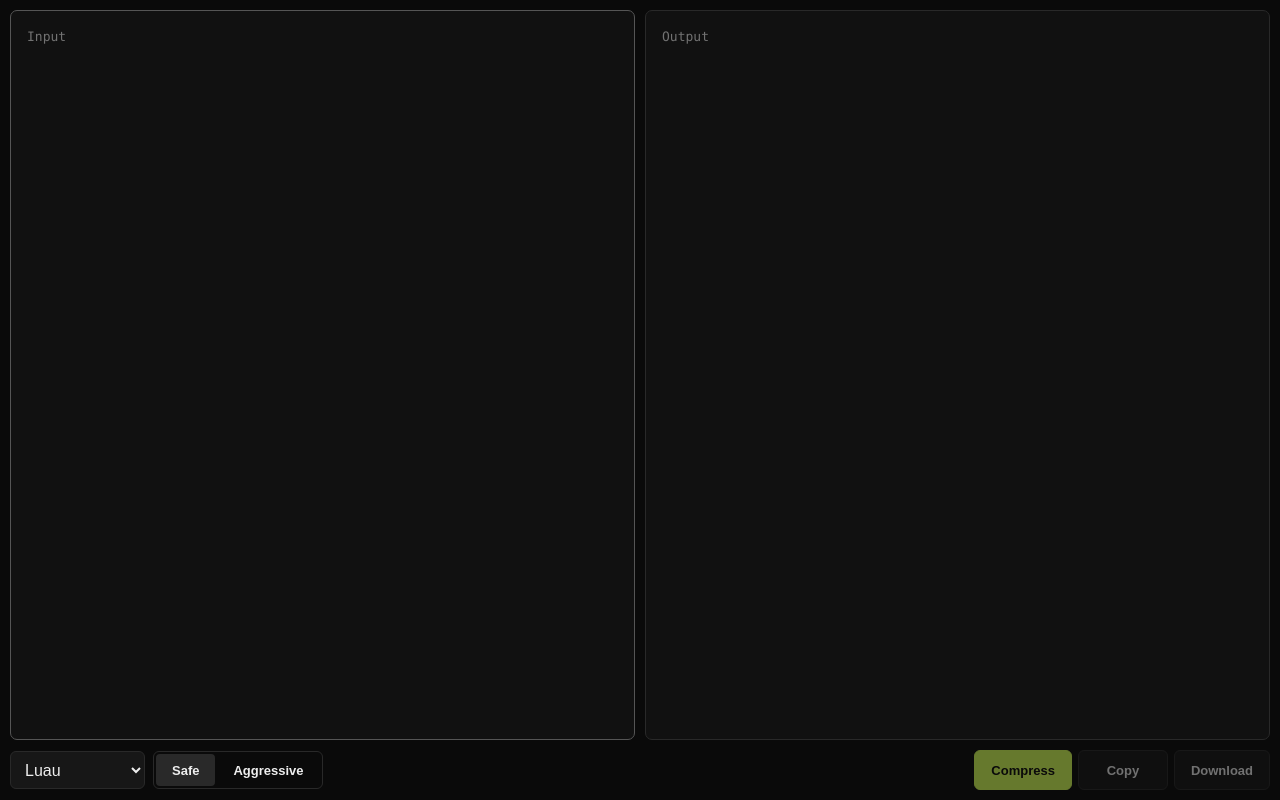
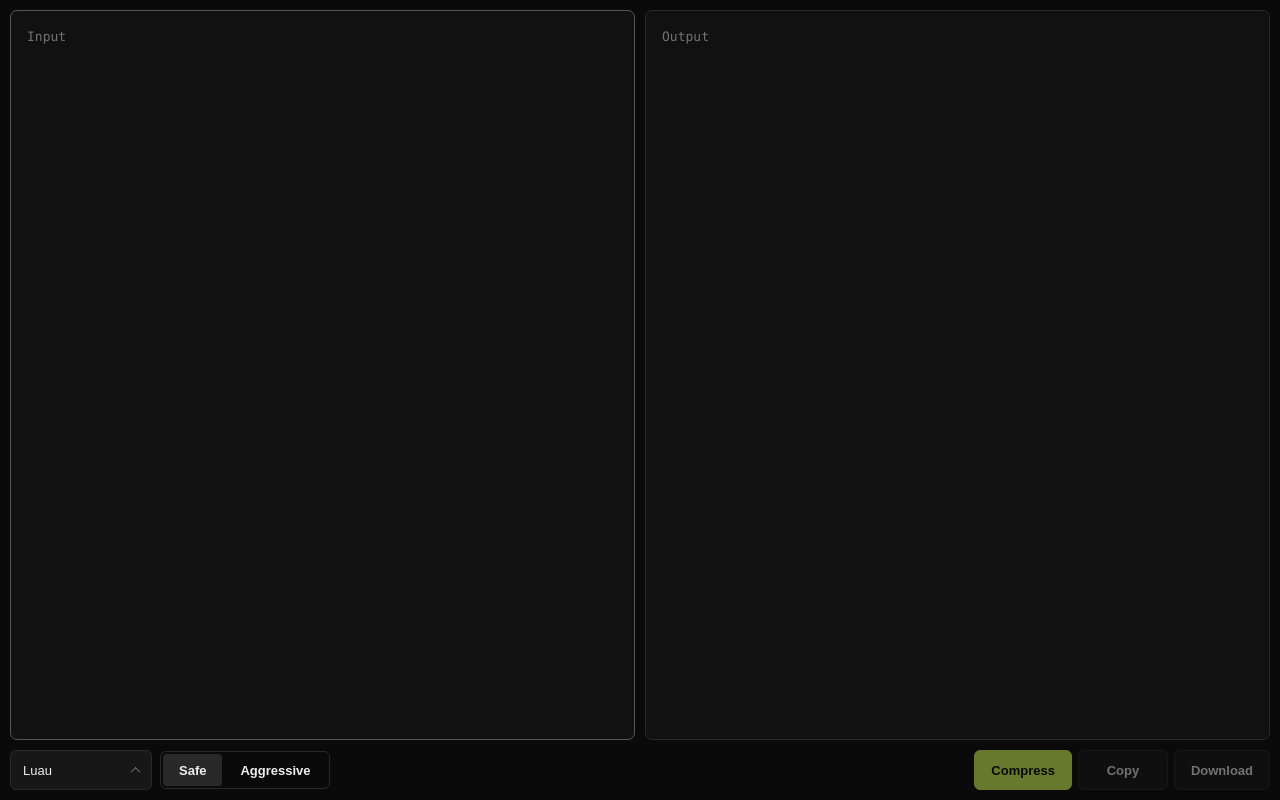
Before and after one commit to PookiePepelsss/Featherlua, a Next.js app: page / in a window 1280 px wide. Built offline with nearby package versions, Linux system fonts and the light colour scheme.

Commit message:
Polish dialect picker and validation

```diff
--- a/app/globals.css
+++ b/app/globals.css
@@ -38,7 +38,7 @@ body {
   font-family: Arial, Helvetica, sans-serif;
 }
 
-button, textarea, select { font: inherit; }
+button, textarea { font: inherit; }
 
 .app {
   min-height: 100vh;
@@ -148,20 +148,120 @@ textarea[aria-invalid="true"] { border-color: #ff6a6a; color: #ff9b9b; }
   gap: 6px;
 }
 
-.dialectSelect { margin-right: 2px; }
-
-select {
-  min-height: 38px;
-  border: 1px solid var(--line);
-  border-radius: 6px;
-  padding: 0 28px 0 10px;
-  background: #171717;
-  color: var(--text);
-  cursor: pointer;
-  outline: 0;
+.dialectPicker {
+  position: relative;
+  flex: 0 0 142px;
+  margin-right: 2px;
 }
 
-select:focus-visible { outline: 2px solid var(--accent); outline-offset: 2px; }
+button.dialectTrigger {
+  width: 100%;
+  min-width: 0;
+  min-height: 40px;
+  display: flex;
+  align-items: center;
+  justify-content: space-between;
+  gap: 12px;
+  padding: 0 12px;
+  font-weight: 500;
+  text-align: left;
+}
+
+.dialectTrigger.dialectOpen {
+  border-color: #515151;
+  background: #202020;
+}
+
+.dialectChevron {
+  width: 7px;
+  height: 7px;
+  flex: 0 0 auto;
+  border-right: 1.5px solid var(--muted);
+  border-bottom: 1.5px solid var(--muted);
+  transform: rotate(225deg) translate(-1px, -1px);
+  transition: transform 180ms cubic-bezier(0.2, 0.8, 0.2, 1), border-color 180ms ease;
+}
+
+.dialectOpen .dialectChevron {
+  border-color: var(--text);
+  transform: rotate(45deg) translate(-1px, -1px);
+}
+
+.dialectMenu {
+  position: absolute;
+  z-index: 20;
+  left: 0;
+  bottom: calc(100% + 8px);
+  width: 100%;
+  display: grid;
+  gap: 2px;
+  padding: 5px;
+  border: 1px solid #343434;
+  border-radius: 8px;
+  background: #151515;
+  box-shadow: 0 18px 48px rgb(0 0 0 / 48%);
+  opacity: 0;
+  visibility: hidden;
+  pointer-events: none;
+  transform: translateY(7px) scale(0.98);
+  transform-origin: bottom left;
+  transition: opacity 150ms ease, transform 180ms cubic-bezier(0.2, 0.8, 0.2, 1), visibility 150ms;
+}
+
+.dialectMenu.menuOpen {
+  opacity: 1;
+  visibility: visible;
+  pointer-events: auto;
+  transform: translateY(0) scale(1);
+}
+
+button.dialectOption {
+  --option-index: 0;
+  width: 100%;
+  min-width: 0;
+  min-height: 34px;
+  display: flex;
+  align-items: center;
+  gap: 9px;
+  border: 0;
+  border-radius: 5px;
+  padding: 0 9px;
+  background: transparent;
+  color: #bdbdbd;
+  font-weight: 500;
+  text-align: left;
+  opacity: 0;
+  transform: translateY(3px);
+  transition: color 120ms ease, background 120ms ease, opacity 140ms ease, transform 160ms ease;
+}
+
+.menuOpen .dialectOption {
+  opacity: 1;
+  transform: translateY(0);
+  transition-delay: calc(var(--option-index) * 16ms);
+}
+
+button.dialectOption:hover,
+button.dialectOption.optionHighlighted {
+  background: #242424;
+  color: var(--text);
+}
+
+.optionMark {
+  width: 6px;
+  height: 6px;
+  flex: 0 0 auto;
+  border-radius: 50%;
+  background: #444444;
+  transform: scale(0.65);
+  transition: background 140ms ease, transform 180ms cubic-bezier(0.34, 1.56, 0.64, 1);
+}
+
+.dialectOption[aria-selected="true"] .optionMark {
+  background: var(--accent);
+  box-shadow: 0 0 0 3px rgb(215 255 89 / 10%);
+  transform: scale(1);
+}
 
 .modeToggle {
   display: flex;
@@ -212,6 +312,16 @@ button.primary {
 
 button.primary:hover:not(:disabled) { background: #e3ff87; }
 
+button.primary.isWorking {
+  background: linear-gradient(100deg, #bce839 25%, #e5ff91 50%, #bce839 75%);
+  background-size: 220% 100%;
+  animation: workingSweep 1.2s linear infinite;
+}
+
+@keyframes workingSweep {
+  to { background-position: -220% 0; }
+}
+
 @keyframes copiedBounce {
   0% { transform: scale(1); }
   40% { transform: scale(1.08); }
@@ -229,7 +339,7 @@ button.copied {
   .editors { grid-template-columns: 1fr; }
   textarea { min-height: 240px; }
   .actions { flex-wrap: wrap; }
-  .dialectSelect, .dialectSelect select { flex: 1; }
+  .dialectPicker { flex: 1; margin-right: 0; }
   .modeToggle { order: 2; width: 100%; }
   .modeToggle button { flex: 1; }
   .actions > button { flex: 1; min-width: 0; }
--- a/app/page.tsx
+++ b/app/page.tsx
@@ -1,6 +1,6 @@
 "use client";
 
-import { useEffect, useRef, useState } from "react";
+import { useEffect, useId, useRef, useState } from "react";
 import { DEFAULT_AGGRESSIVE_OPTIONS, type AggressiveOptions } from "@/lib/luau/compress-aggressive";
 import type { CompressionMode, CompressionRequest, CompressionResponse } from "@/lib/luau/compression-protocol";
 import { DIALECTS, type LuaDialect } from "@/lib/luau/dialects";
@@ -27,6 +27,113 @@ const optionLabels: Array<[keyof AggressiveOptions, string]> = [
 
 const bytes = (text: string) => new TextEncoder().encode(text).length;
 
+interface DialectDropdownProps {
+  value: LuaDialect;
+  onChange: (value: LuaDialect) => void;
+}
+
+function DialectDropdown({ value, onChange }: DialectDropdownProps) {
+  const [open, setOpen] = useState(false);
+  const [highlighted, setHighlighted] = useState(() => DIALECTS.findIndex((item) => item.value === value));
+  const rootRef = useRef<HTMLDivElement>(null);
+  const triggerRef = useRef<HTMLButtonElement>(null);
+  const optionRefs = useRef<Array<HTMLButtonElement | null>>([]);
+  const listId = useId();
+  const selected = DIALECTS.find((item) => item.value === value) ?? DIALECTS[0];
+
+  useEffect(() => {
+    if (!open) return;
+    const close = (event: PointerEvent) => {
+      if (!rootRef.current?.contains(event.target as Node)) setOpen(false);
+    };
+    document.addEventListener("pointerdown", close);
+    return () => document.removeEventListener("pointerdown", close);
+  }, [open]);
+
+  function focusOption(index: number) {
+    const next = (index + DIALECTS.length) % DIALECTS.length;
+    setHighlighted(next);
+    requestAnimationFrame(() => optionRefs.current[next]?.focus());
+  }
+
+  function choose(next: LuaDialect) {
+    onChange(next);
+    setOpen(false);
+    requestAnimationFrame(() => triggerRef.current?.focus());
+  }
+
+  return (
+    <div className="dialectPicker" ref={rootRef}>
+      <button
+        ref={triggerRef}
+        type="button"
+        className={open ? "dialectTrigger dialectOpen" : "dialectTrigger"}
+        aria-label="Language version"
+        aria-haspopup="listbox"
+        aria-expanded={open}
+        aria-controls={listId}
+        onClick={() => {
+          const next = !open;
+          setOpen(next);
+          if (next) focusOption(DIALECTS.findIndex((item) => item.value === value));
+        }}
+        onKeyDown={(event) => {
+          if (event.key === "ArrowDown" || event.key === "ArrowUp") {
+            event.preventDefault();
+            setOpen(true);
+            focusOption(DIALECTS.findIndex((item) => item.value === value));
+          } else if (event.key === "Escape") {
+            setOpen(false);
+          }
+        }}
+      >
+        <span>{selected.label}</span>
+        <span className="dialectChevron" aria-hidden="true" />
+      </button>
+      <div id={listId} className={open ? "dialectMenu menuOpen" : "dialectMenu"} role="listbox" aria-label="Language version">
+        {DIALECTS.map((item, index) => (
+          <button
+            key={item.value}
+            ref={(element) => { optionRefs.current[index] = element; }}
+            type="button"
+            role="option"
+            aria-selected={item.value === value}
+            className={index === highlighted ? "dialectOption optionHighlighted" : "dialectOption"}
+            tabIndex={open ? 0 : -1}
+            style={{ "--option-index": index } as React.CSSProperties}
+            onMouseEnter={() => setHighlighted(index)}
+            onClick={() => choose(item.value)}
+            onKeyDown={(event) => {
+              if (event.key === "ArrowDown") {
+                event.preventDefault();
+                focusOption(index + 1);
+              } else if (event.key === "ArrowUp") {
+                event.preventDefault();
+                focusOption(index - 1);
+              } else if (event.key === "Home" || event.key === "End") {
+                event.preventDefault();
+                focusOption(event.key === "Home" ? 0 : DIALECTS.length - 1);
+              } else if (event.key === "Enter" || event.key === " ") {
+                event.preventDefault();
+                choose(item.value);
+              } else if (event.key === "Escape") {
+                event.preventDefault();
+                setOpen(false);
+                triggerRef.current?.focus();
+              } else if (event.key === "Tab") {
+                setOpen(false);
+              }
+            }}
+          >
+            <span className="optionMark" aria-hidden="true" />
+            {item.label}
+          </button>
+        ))}
+      </div>
+    </div>
+  );
+}
+
 export default function Home() {
   const [source, setSource] = useState("");
   const [output, setOutput] = useState("");
@@ -39,13 +146,18 @@ export default function Home() {
   const [options, setOptions] = useState<AggressiveOptions>(DEFAULT_AGGRESSIVE_OPTIONS);
   const [stats, setStats] = useState<Stats | null>(null);
   const workerRef = useRef<Worker | null>(null);
+  const activeRequest = useRef<number | null>(null);
+  const pendingSource = useRef("");
   const requestId = useRef(0);
 
   useEffect(() => () => workerRef.current?.terminate(), []);
 
   function invalidateResult() {
+    if (activeRequest.current !== null) {
       workerRef.current?.terminate();
       workerRef.current = null;
+      activeRequest.current = null;
+    }
     setWorking(false);
     setOutput("");
     setError(null);
@@ -63,12 +175,13 @@ export default function Home() {
     invalidateResult();
     setWorking(true);
     const id = ++requestId.current;
-    const worker = new Worker(new URL("../lib/luau/compression.worker.ts", import.meta.url), { type: "module" });
-    workerRef.current = worker;
+    activeRequest.current = id;
+    pendingSource.current = source;
+    const worker = workerRef.current ?? new Worker(new URL("../lib/luau/compression.worker.ts", import.meta.url), { type: "module" });
+    workerRef.current ??= worker;
     worker.onmessage = (event: MessageEvent<CompressionResponse>) => {
       if (event.data.id !== id) return;
-      worker.terminate();
-      workerRef.current = null;
+      activeRequest.current = null;
       setWorking(false);
       if (!event.data.ok) {
         setError(event.data.error);
@@ -81,8 +194,8 @@ export default function Home() {
         : null;
       setWarning([result.warning, rollback].filter(Boolean).join(" ") || null);
       setStats({
-        inputChars: source.length,
-        inputBytes: bytes(source),
+        inputChars: pendingSource.current.length,
+        inputBytes: bytes(pendingSource.current),
         outputChars: result.output.length,
         outputBytes: bytes(result.output),
         durationMs: result.durationMs,
@@ -92,6 +205,7 @@ export default function Home() {
     worker.onerror = (event) => {
       worker.terminate();
       workerRef.current = null;
+      activeRequest.current = null;
       setWorking(false);
       setError(event.message || "Compression worker failed.");
     };
@@ -177,20 +291,14 @@ export default function Home() {
       )}
 
       <div className="actions" aria-label="Actions">
-        <label className="dialectSelect">
-          <span className="srOnly">Language version</span>
-          <select
+        <DialectDropdown
           value={dialect}
-            onChange={(event) => {
-              const next = event.target.value as LuaDialect;
+          onChange={(next) => {
             setDialect(next);
             if (next !== "luau") setMode("safe");
             invalidateResult();
           }}
-          >
-            {DIALECTS.map((item) => <option key={item.value} value={item.value}>{item.label}</option>)}
-          </select>
-        </label>
+        />
         <div className="modeToggle" role="radiogroup" aria-label="Compression mode">
           <button
             type="button"
@@ -211,7 +319,7 @@ export default function Home() {
             Aggressive
           </button>
         </div>
-        <button className="primary" onClick={compress} disabled={!source.trim() || working}>
+        <button className={working ? "primary isWorking" : "primary"} onClick={compress} disabled={!source.trim() || working}>
           {working ? "Working…" : "Compress"}
         </button>
         <button className={copied ? "copied" : undefined} onClick={copyOutput} disabled={!output || Boolean(error)}>
```
Also changed, not shown: lib/luau/compress-aggressive.ts (+8 -3 lines), lib/luau/compression.worker.ts (+11 -2 lines), lib/luau/official/runtime.ts (+9 -0 lines), 1 other file (tests, documents, lock files or other folders). Lines whose indentation alone changed are shown as unchanged.
